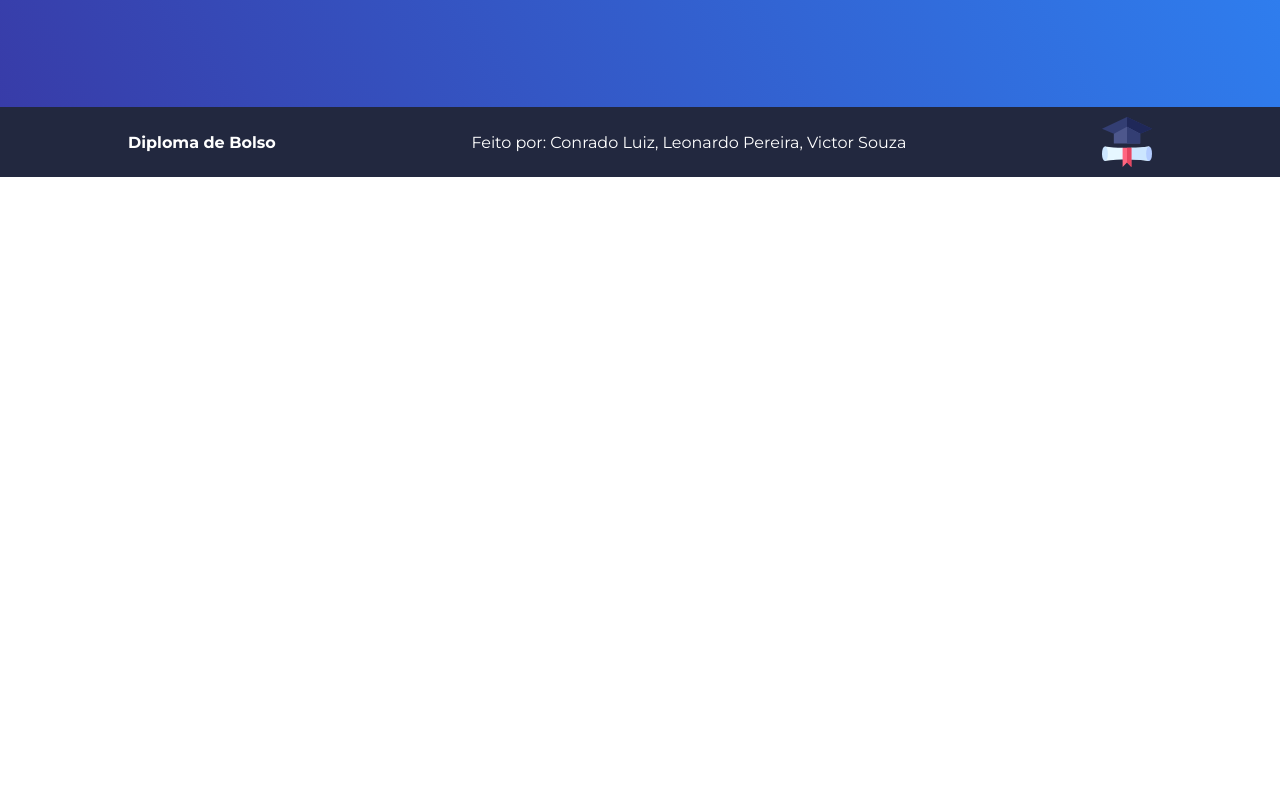
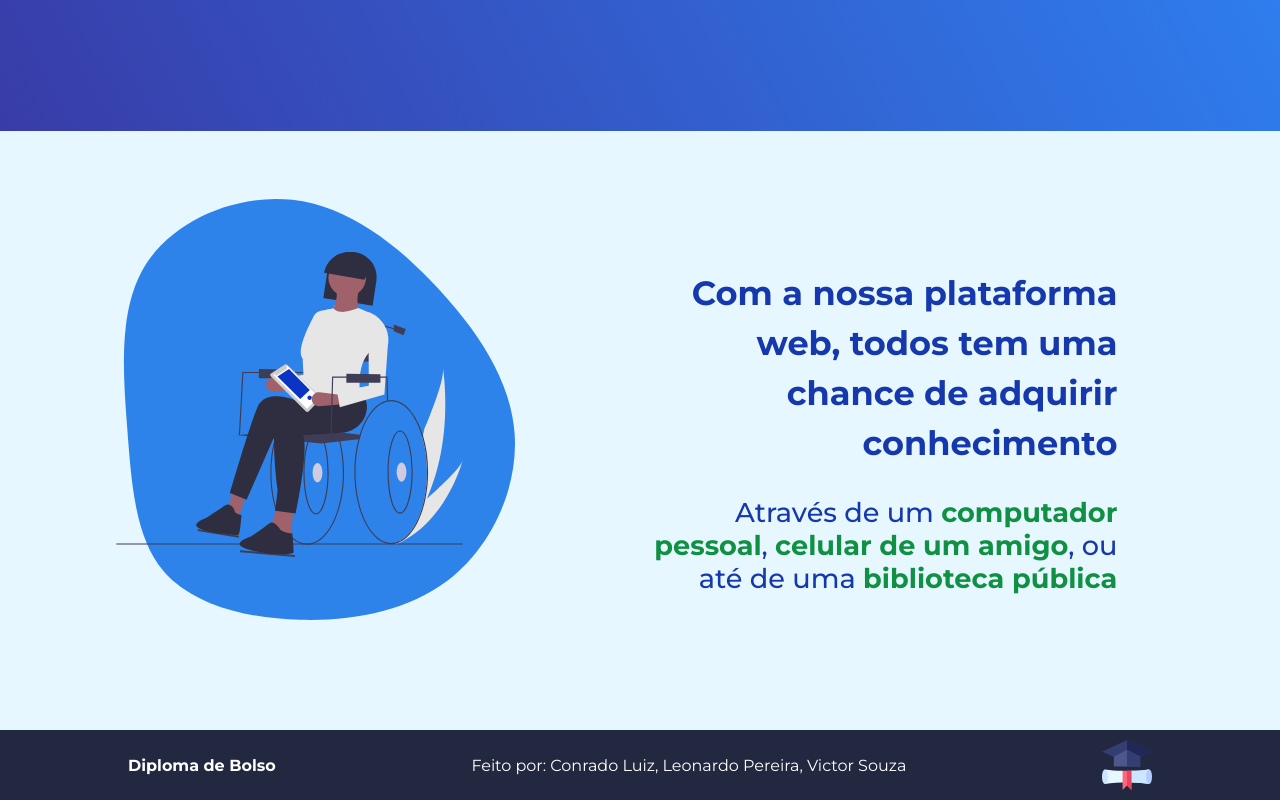
Before and after one commit to ConradoLuiz/hackathon-bndes, a React (Create React App) app in the folder diploma-de-bolso-web/: page / in a window 1280 px wide. Shown: the part 689-1489 px from the top of the page. Before the commit the page ends 866 px from the top, so only its background shows below. Built offline with nearby package versions, Linux system fonts and the light colour scheme.

Commit message:
added wheel section to home page

```diff
--- a/diploma-de-bolso-web/src/global.css
+++ b/diploma-de-bolso-web/src/global.css
@@ -1,6 +1,8 @@
 :root {
   --accent-blue: #1638ad;
   --accent-green: #4cf891;
+  --dark-green: #109043;
+  --lighter-blue: #e6f7ff;
   --light-blue: #2d83e9;
   --footer-blue: #22283f;
   --home-gradient: linear-gradient(
@@ -13,7 +15,9 @@
 .light-theme {
   --accent-blue: #1638ad;
   --accent-green: #4cf891;
+  --dark-green: #109043;
   --light-blue: #2d83e9;
+  --lighter-blue: #e6f7ff;
   --footer-blue: #22283f;
   --home-gradient: linear-gradient(
     242.53deg,
--- a/diploma-de-bolso-web/src/pages/Home/home.module.scss
+++ b/diploma-de-bolso-web/src/pages/Home/home.module.scss
@@ -7,7 +7,7 @@
     justify-content: center;
     align-items: center;
     width: 100%;
-    min-height: 92vh;
+    min-height: 95vh;
 
     .left {
       width: 35%;
@@ -80,4 +80,57 @@
     text-align: right;
     margin: 40px 0;
   }
+
+  .wheelContainer {
+    padding: 30px 7% 30px 0;
+    background-color: var(--lighter-blue);
+    display: flex;
+    align-items: center;
+    justify-content: space-evenly;
+
+    & > img {
+      width: 50%;
+      margin: 0 0 0 -100px;
+    }
+    .wheelText {
+      width: 40%;
+      color: var(--accent-blue);
+
+      h2 {
+        font-size: 2.1rem;
+        text-align: right;
+        line-height: 50px;
+      }
+
+      h3 {
+        font-size: 1.7rem;
+        text-align: right;
+        font-weight: 500;
+
+        strong {
+          color: var(--dark-green);
+        }
+      }
+    }
+  }
+
+  .wheelContainerMobile {
+    padding: 20px;
+    display: block;
+
+    & > img {
+      width: 90%;
+      margin: 10px 0 0 -10px;
+    }
+
+    .wheelText {
+      width: 100%;
+
+      h2,
+      h3 {
+        text-align: unset;
+        font-size: 1.6rem;
+      }
+    }
+  }
 }
--- a/diploma-de-bolso-web/src/pages/Home/index.js
+++ b/diploma-de-bolso-web/src/pages/Home/index.js
@@ -2,6 +2,7 @@ import React from "react";
 import Classnames from "classnames";
 import styles from "./home.module.scss";
 import OnlineReading from "../../assets/undraw_online_reading_np7n.svg";
+import WheelBlob from "../../assets/undraw-with-blob.svg";
 import { Header } from "../../components/Header";
 import { Footer } from "../../components/Footer";
 import { useDesktop } from "../../utils/mediaQueries";
@@ -12,6 +13,7 @@ export function Home() {
   return (
     <div className={styles.homeContainer}>
       <Header />
+
       <main className={Classnames(!isDesktop ? styles.mainMobile : undefined)}>
         <div
           className={Classnames(
@@ -36,6 +38,27 @@ export function Home() {
           <img src={OnlineReading} alt="Leitura online" />
         </div>
       </main>
+
+      <div
+        className={Classnames(
+          styles.wheelContainer,
+          !isDesktop ? styles.wheelContainerMobile : undefined
+        )}
+      >
+        <img src={WheelBlob} alt="Cadeira de rodas" />
+
+        <div className={styles.wheelText}>
+          <h2>
+            Com a nossa plataforma web, todos tem uma chance de adquirir
+            conhecimento
+          </h2>
+          <h3>
+            Através de um <strong>computador pessoal</strong>,{" "}
+            <strong>celular de um amigo</strong>, ou até de uma{" "}
+            <strong>biblioteca pública</strong>
+          </h3>
+        </div>
+      </div>
       <Footer />
     </div>
   );
```
Also changed, not shown: diploma-de-bolso-web/src/assets/undraw-with-blob.svg (added).
